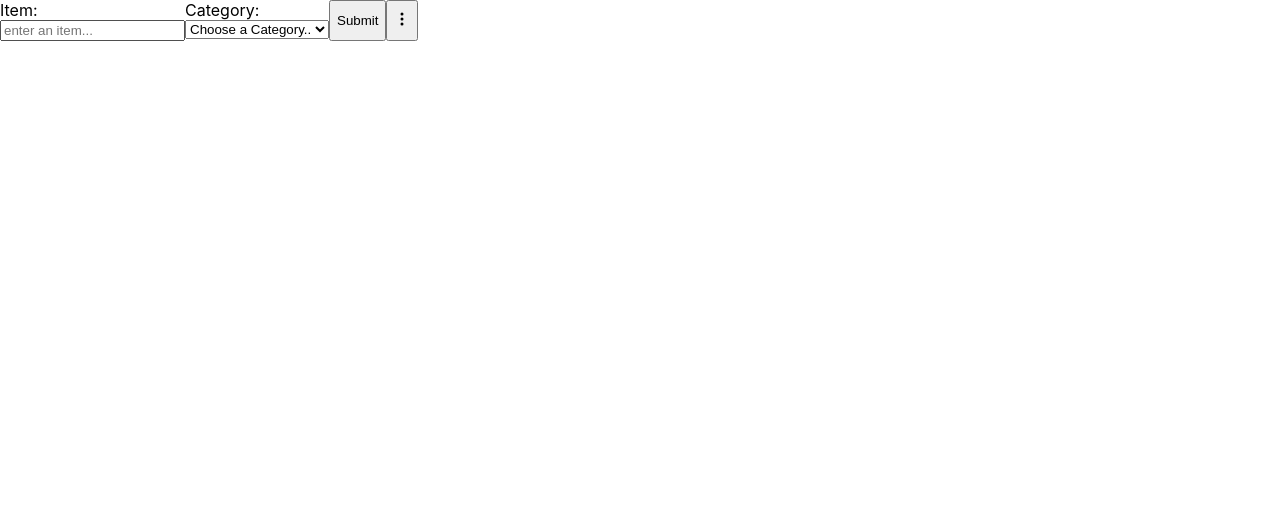
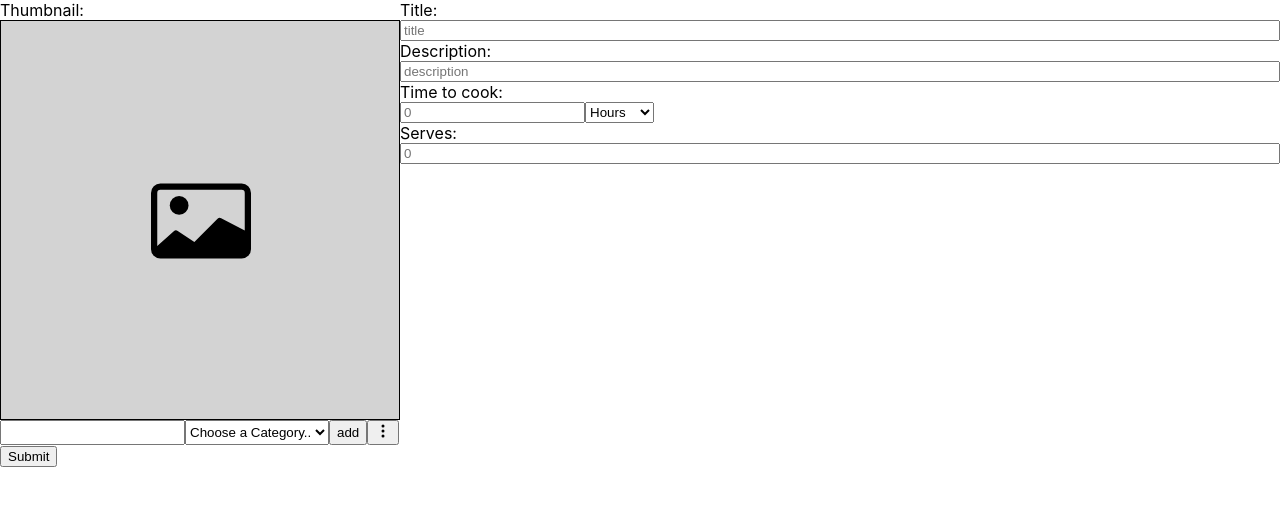
Before and after one commit to EscaDev1/prototype1, a React (Create React App) app: page / in a window 1280 px wide. Shown: the top 506 px of the page. Built offline with nearby package versions, Linux system fonts and the light colour scheme.

Commit message:
Recipe form

```diff
--- a/package.json
+++ b/package.json
@@ -7,6 +7,7 @@
     "@testing-library/react": "^11.1.0",
     "@testing-library/user-event": "^12.1.10",
     "formik": "^2.2.9",
+    "ramda": "^0.27.1",
     "react": "^17.0.2",
     "react-dom": "^17.0.2",
     "react-router-dom": "^5.2.0",
--- /dev/null
+++ b/src/js/components/ItemComponents/ItemBlock.js
@@ -0,0 +1,28 @@
+import {Container} from '../Misc/Container.js';
+
+const ItemList = (props) => {
+    return(
+        <Container direction="column">
+        {Array.from(props.map,([key,value])=>value).map((item)=>(
+            <Item key={item.id} data={item.data}></Item>
+        )
+        )}
+        </Container>
+    )
+
+}
+
+const Item = (props) => {
+    return(
+    <Container direction="row">
+    <p>{props.data.item}</p>
+    <p>{props.data.category}</p>
+    <p>{props.data.quantity}</p>
+    <p>{props.data.unit}</p>
+    <button type="button">:</button>
+    <button type="button">x</button>
+    </Container>
+    )
+}
+
+export {ItemList};
--- a/src/js/components/ItemComponents/ItemEntry.js
+++ b/src/js/components/ItemComponents/ItemEntry.js
@@ -1,23 +1,54 @@
-import {ItemEntryForm} from './ItemEntryForm.js';
+//import {ItemEntryForm} from './ItemEntryForm.js';
 import {Container} from '../Misc/Container.js';
+
 import React from "react";
+
+const ItemEComp = (props) => {
+    const [item, setItem] = React.useState("");
+    const [category, setCategory] = React.useState("");
+    const submit = () => {
+        props.addItem({item,category});
+        setItem("");
+        setCategory("");
+    }
+    return(
+        <>
+            <input
+                type="text"
+                value={item}
+                onChange={event=>setItem(event.target.value)}
+            />
+            <select
+            value={category}
+            onChange={event=>setCategory(event.target.value)}
+            >
+                <option value="">Choose a Category..</option>
+                <option value="meat">meat</option>
+                <option value="fruit and veg">fruit and veg</option>
+                <option value="dairy">dairy</option>
+                <option value="fridge">fridge</option>
+                <option value="freezer">freezer</option>
+                <option value="cupboard">cupboard</option>
+                <option value="home">home</option>
+            </select>
+            <button type="button" onClick={submit}
+            >add</button>
+
+
+        </>
+    )
+};
 
 
 
 const ItemEntry = (props) =>{
     const [showMenu, setShowMenu] = React.useState(false);
-    const [list, setList] = React.useState(props.list);
-    const handleSubmit = (value) => {
-        let newList = list.slice();
-        newList.push(value);
-        setList(newList);
-        props.report();
-    };
     return(
     <>
+        <Container direction="column">
             <Container direction="row">
-            <ItemEntryForm handleSubmit={handleSubmit}/>
-            <button onClick={()=> setShowMenu(!showMenu)}>
+                <ItemEComp addItem={props.addItem} />
+                <button type="button" onClick={()=> setShowMenu(!showMenu)}>
                 <svg xmlns="http://www.w3.org/2000/svg" width="16" height="16" fill="currentColor" viewBox="0 0 16 16">
                     <path d="M9.5 13a1.5 1.5 0 1 1-3 0 1.5 1.5 0 0 1 3 0zm0-5a1.5 1.5 0 1 1-3 0 1.5 1.5 0 0 1 3 0zm0-5a1.5 1.5 0 1 1-3 0 1.5 1.5 0 0 1 3 0z"/>
                 </svg>
@@ -25,10 +56,12 @@ const ItemEntry = (props) =>{
             </Container>
             {showMenu? <div>
                 {props.buttons.map(item => (
-                <button key={item[0]} onClick={item[1]}>{item[0]}</button>
+                    <button type="button" key={item[0]} onClick={item[1]}>{item[0]}</button>
                 )
                 )}
             </div>:null}
+
+        </Container>
 
 
     </>
--- a/src/js/components/ItemComponents/ItemEntryForm.js
+++ /dev/null
@@ -1,60 +0,0 @@
-import {Formik, Form, Field} from "formik";
-import * as Yup from "yup";
-import {Container} from '../Misc/Container.js';
-
-const initialValues ={
-    item:"",
-    category:"",
-};
-
-const nameSchema = Yup.object().shape({
-
-  });
-
-const ItemForm = ({errors,touched, handleSubmit, values, handleChange, handleBlur})=>(
-
-    <Form>
-        <Container direction="row">
-        <Container direction="column">
-            <label htmlFor="item">Item:</label>
-            <Field
-            id="item"
-            type="text"
-            name="item"
-            placeholder="enter an item..."
-            />
-        </Container>
-        <Container direction="column">
-        <label htmlFor="category">Category:</label>
-        <select name="category"
-        value={values.category}
-        onChange={handleChange}
-        onBlur={handleBlur}>
-            <option value="">Choose a Category..</option>
-            <option value="meat">meat</option>
-            <option value="fruit and veg">fruit and veg</option>
-            <option value="dairy">dairy</option>
-            <option value="fridge">fridge</option>
-            <option value="freezer">freezer</option>
-            <option value="cupboard">cupboard</option>
-            <option value="home">home</option>
-        </select>
-        </Container>
-        <input type="submit" value="Submit" onSubmit={handleSubmit}/>
-        </Container>
-
-    </Form>
-);
-
-const ItemEntryForm = (props) => {
-    return(
-    <div>
-        <Formik
-            initialValues={initialValues}
-            validationSchema ={nameSchema}
-            onSubmit={props.handleSubmit}
-            children={ItemForm}
-        />
-    </div>
- );}
-export {ItemEntryForm};
--- a/src/js/components/RecipesComponents/ImageForm.js
+++ b/src/js/components/RecipesComponents/ImageForm.js
@@ -35,7 +35,7 @@ const toBase64 = file => new Promise((resolve, reject) => {
     reader.onload = () => resolve(reader.result);
     reader.onerror = error => reject(error);
 });
-
+//potentially change to props
 const Image = ({ data, size}) => <Thumbnail size={(size-2)+"px"} alt="Recipe thumbnail" src={data} />
 
 let FileField = ({name,value,setFieldValue, size})=> {
--- /dev/null
+++ b/src/js/components/RecipesComponents/ItemForm.js
@@ -0,0 +1,43 @@
+import {ItemEntry} from '../ItemComponents/ItemEntry.js';
+import {ItemList} from '../ItemComponents/ItemBlock.js';
+import { v4 as uuidv4 } from 'uuid';
+import React from "react";
+
+
+
+
+
+let ItemField = (props) => {
+
+    const [map, setMap] = React.useState(props.value);
+
+
+
+    const addItem = (value) => {
+        let newMap = new Map(map);
+        let id = uuidv4()
+        newMap.set(id,{id:id,data:value})
+        setMap(newMap);
+    };
+    const removeItem = (value) => {
+      let newMap = new Map(map);
+    };
+
+    const buttons = [
+        ["clear list",()=>{setMap(new Map());}],
+        //add conversion bits if needed
+    ]
+
+    return(
+        <>
+            <ItemEntry buttons={buttons} addItem={addItem}/>
+            <ItemList map={map}></ItemList>
+        </>
+    )
+} ;
+
+
+
+
+
+export {ItemField};
--- a/src/js/components/RecipesComponents/RecipeForm.js
+++ b/src/js/components/RecipesComponents/RecipeForm.js
@@ -1,9 +1,9 @@
 import {Formik, Form, Field} from "formik";
 import * as Yup from "yup";
 import React from "react";
-import {FileField} from "./ImageForm.js"
-import {Container} from '../Misc/Container.js';
-
+import {FileField} from "./ImageForm"
+import {Container} from '../Misc/Container';
+import {ItemField} from "./ItemForm"
 
 const initialValues ={
     image:"",
@@ -12,8 +12,7 @@ const initialValues ={
     time:"",
     timeUnit:"hours",
     serves:"",
-
-
+    items:[]
 }
 
 const nameSchema = Yup.object().shape({
@@ -81,15 +80,15 @@ const nameSchema = Yup.object().shape({
             </Container>
 
         </Container>
-
+        <ItemField value={new Map()}/>
         <input type="submit" value="Submit" onSubmit={handleSubmit} />
     </Form>
  );
 
- export const FormikRecipeForm = () => (
+ export const FormikRecipeForm = (props) => (
     <div>
         <Formik
-            initialValues={initialValues}
+            initialValues={props.values===null?initialValues:props.values}
             validationSchema ={nameSchema}
             onSubmit={handleSubmit}
             children={RecipeForm}
--- a/src/js/pages/Recipes.js
+++ b/src/js/pages/Recipes.js
@@ -1,24 +1,18 @@
-//import {FormikRecipeForm} from "../components/RecipesComponents/RecipeForm.js"
-import {ItemEntry} from '../components/ItemComponents/ItemEntry.js'
+import {FormikRecipeForm} from "../components/RecipesComponents/RecipeForm.js"
 
 
 
 
-let list = [];
 
 
-let buttons = [
-    ["clear list",()=>{list=[];console.log("clear")}],
 
-]
 
-const addItem = () => {
-    console.log(list);
-}
+let initialValues = null;
 
 export default function Recipes(){
 
     return(
-       <ItemEntry report={addItem} list={list} buttons={buttons}/>
+        <FormikRecipeForm values={initialValues}></FormikRecipeForm>
+
     )
 }
```
Also changed, not shown: src/js/controllers/recipeController.js (added), src/js/database/database.js (added), 2 other files (tests, documents, lock files or other folders). Lines whose indentation alone changed are shown as unchanged.
